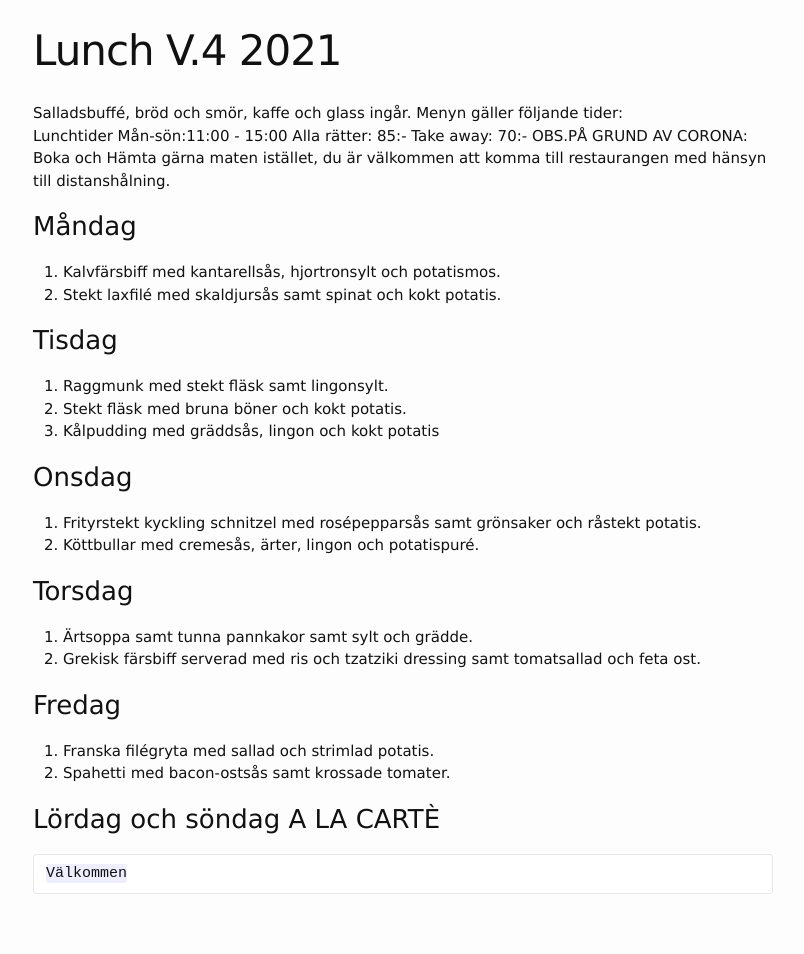
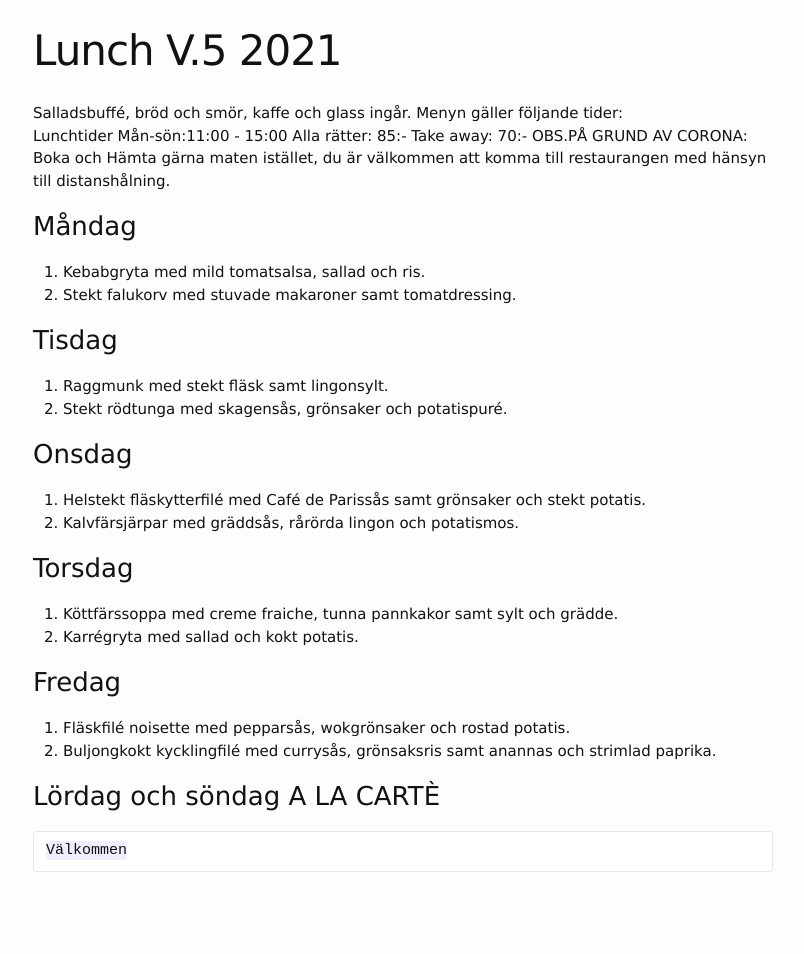
Before and after one commit to FarInn62/farinn62.github.io, a Jekyll site: the page built from lunch.md, in a window 1280 px wide. Shown: the whole page, without its empty margins (237-1041 px from the left). Built offline with Jekyll 4.4.1, drawn with Linux system fonts in a browser that asks for light colours; after the commit the page ends 932 px from its top, so only the background shows below that.

Commit message:
Update lunch.md

```diff
--- a/lunch.md
+++ b/lunch.md
@@ -1,6 +1,6 @@
 ---
 layout: foodmenu
-title: Lunch V.4 2021
+title: Lunch V.5 2021
 permalink: /lunch/
 published: true
 ---
@@ -12,25 +12,24 @@ OBS.PÅ GRUND AV CORONA: Boka och Hämta gärna maten istället, du är välkomm
 
 
 ### Måndag
-1. Kalvfärsbiff med kantarellsås, hjortronsylt och potatismos.
-2. Stekt laxfilé med skaldjursås samt spinat och kokt potatis.
+1. Kebabgryta med mild tomatsalsa, sallad och ris.
+2. Stekt falukorv med stuvade makaroner samt tomatdressing.
 
 ### Tisdag
 1. Raggmunk med stekt fläsk samt lingonsylt.
-2. Stekt fläsk med bruna böner och kokt potatis.
-3. Kålpudding med gräddsås, lingon och kokt potatis
+2. Stekt rödtunga med skagensås, grönsaker och potatispuré.
 
 ### Onsdag
-1. Frityrstekt kyckling schnitzel med rosépepparsås samt grönsaker och råstekt potatis.
-2. Köttbullar med cremesås, ärter, lingon och potatispuré.
+1. Helstekt fläskytterfilé med Café de Parissås samt grönsaker och stekt potatis.
+2. Kalvfärsjärpar med gräddsås, rårörda lingon och potatismos.
 
 ### Torsdag
-1. Ärtsoppa samt tunna pannkakor samt sylt och grädde.
-2. Grekisk färsbiff serverad med ris och tzatziki dressing samt tomatsallad och feta ost.
+1. Köttfärssoppa med creme fraiche, tunna pannkakor samt sylt och grädde.
+2. Karrégryta med sallad och kokt potatis.
 
 ### Fredag
-1. Franska filégryta med sallad och strimlad potatis.
-2. Spahetti med bacon-ostsås samt krossade tomater.
+1. Fläskfilé noisette med pepparsås, wokgrönsaker och rostad potatis.
+2. Buljongkokt kycklingfilé med currysås, grönsaksris samt anannas och strimlad paprika.
 
 
 ### Lördag och söndag   A LA CARTÈ
```
